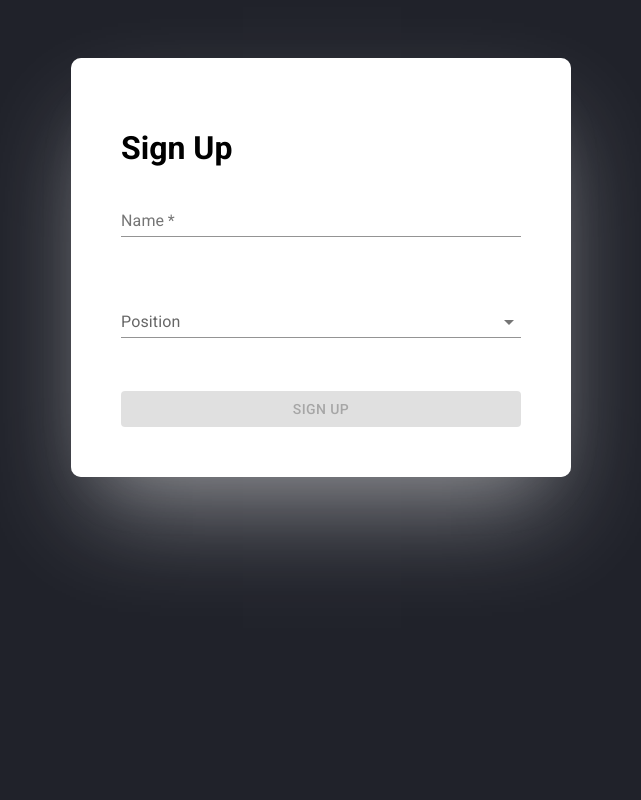
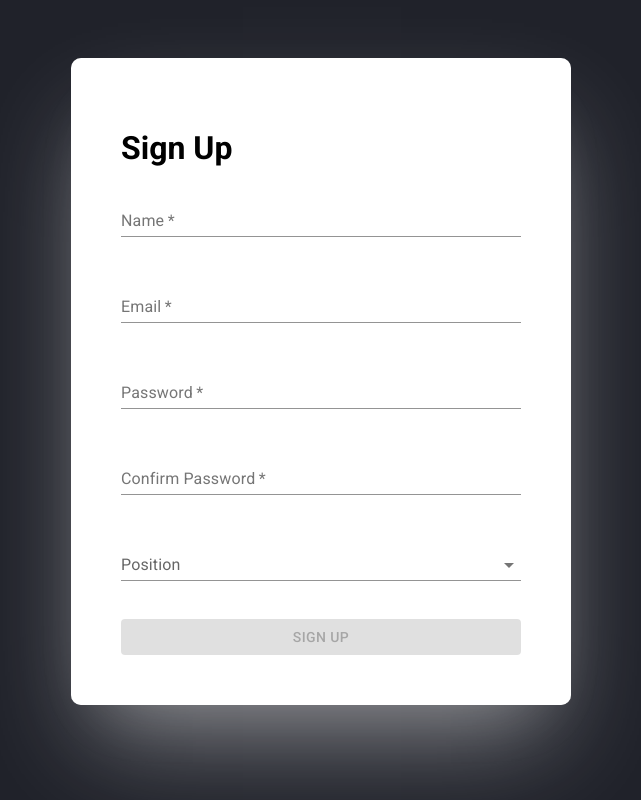
Before and after one commit to NutsaJu/signup-formik-yup, a React (Create React App) app: page / in a window 1280 px wide. Shown: the whole page, without its empty margins (319-960 px from the left). Built offline with nearby package versions, Linux system fonts and the light colour scheme.

Commit message:
add yup validation

```diff
--- a/src/components/App/MuiField/index.tsx
+++ b/src/components/App/MuiField/index.tsx
@@ -1,5 +1,5 @@
 import React from "react";
-import { TextField } from "@material-ui/core";
+import { FormHelperText, TextField } from "@material-ui/core";
 import { Field, ErrorMessage } from "formik";
 
 interface MuiFieldProps {
@@ -20,8 +20,8 @@ const MuiField: React.FC<MuiFieldProps> = ({ name, label, type = "text", require
         autoComplete="off"
         name={name}
         type={type}
-        helperText={<ErrorMessage name={name} />}
       />
+      <FormHelperText className="Mui-error" ><ErrorMessage name={name}></ErrorMessage></FormHelperText>
     </div>
   );
 };
--- a/src/components/App/MuiSelect/index.tsx
+++ b/src/components/App/MuiSelect/index.tsx
@@ -42,7 +42,7 @@ const MuiSelectField: React.FC<MuiSelectFieldProps> = ({
       <Select name={name} onChange={onChange} onBlur={onBlur} value={value}>
         {children}
       </Select>
-      <FormHelperText>{errorString}</FormHelperText>
+      <FormHelperText className="Mui-error">{errorString}</FormHelperText>
     </FormControl>
   );
 };
--- a/src/components/App/index.tsx
+++ b/src/components/App/index.tsx
@@ -1,6 +1,6 @@
 import React from "react";
 import styled from "styled-components";
-import { Formik, Form} from "formik";
+import { Formik, Form } from "formik";
 import * as Yup from "yup";
 import MuiField from "./MuiField";
 import MuiSelect, { MuiSelectItems } from "./MuiSelect";
@@ -8,11 +8,17 @@ import { Button } from "@mui/material";
 
 interface FormValues {
   name: string;
+  email: string;
+  password: string;
+  confirmPassword: string;
   position: string;
 }
 
 const initialValues: FormValues = {
   name: "",
+  email: "",
+  password: "",
+  confirmPassword: "",
   position: "",
 };
 
@@ -35,8 +41,24 @@ const PositionItems: MuiSelectItems[] = [
   },
 ];
 
+const emailAdresses = ["test@gmail.com", "test2@gmail.com"];
+
 const SignUpSchema = Yup.object().shape({
   name: Yup.string().min(2, "Too Short!").required("Required"),
+  email: Yup.string()
+    .lowercase()
+    .email("Must be a valid email")
+    .notOneOf(emailAdresses, "Email already taken")
+    .required("Required"),
+  password: Yup.string()
+    .matches(/(?=.*[a-z])/, "One lowercase required")
+    .matches(/(?=.*[A-Z])/, "One uppercase required")
+    .matches(/(?=.*[0-9])/, "One number required")
+    .min(8, "Minimum 8 characters required!")
+    .required("Required"),
+  confirmPassword: Yup.string()
+    .oneOf([Yup.ref("password")], "Password must be the same")
+    .required("Required"),
   position: Yup.string().required("Required"),
 });
 
@@ -48,7 +70,6 @@ const App: React.FC = () => {
   return (
     <Container className="App">
       <h1>Sign Up</h1>
-
       <Formik
         initialValues={initialValues}
         onSubmit={handleSubmit}
@@ -59,6 +80,19 @@ const App: React.FC = () => {
             <Form>
               <Wrapper>
                 <MuiField label="Name" name="name" required />
+                <MuiField label="Email" name="email" required />
+                <MuiField
+                  label="Password"
+                  name="password"
+                  type="password"
+                  required
+                />
+                <MuiField
+                  label="Confirm Password"
+                  name="confirmPassword"
+                  type="password"
+                  required
+                />
                 <MuiSelect
                   name="position"
                   items={PositionItems}
@@ -84,13 +118,15 @@ export default App;
 
 const Container = styled.div`
   background-color: white;
-  box-shadow: rgba(255, 255, 255, 0.452) 0px 50px 100px -20px, rgba(241, 239, 239, 0.13) 0px 30px 60px -30px, rgba(255, 255, 255, 0.692) 0px -2px 6px 0px inset;
+  box-shadow: rgba(255, 255, 255, 0.452) 0px 50px 100px -20px,
+    rgba(241, 239, 239, 0.13) 0px 30px 60px -30px,
+    rgba(255, 255, 255, 0.692) 0px -2px 6px 0px inset;
   margin-top: 50px;
   border-radius: 10px;
   width: 500px;
   padding: 50px;
   @media (max-width: 520px) {
-     width: 300px;
+    width: 300px;
   }
 `;
 
@@ -98,5 +134,5 @@ const Wrapper = styled.div`
   width: 100%;
   display: flex;
   flex-direction: column;
-  gap: 50px;
+  gap: 35px;
 `;
```
